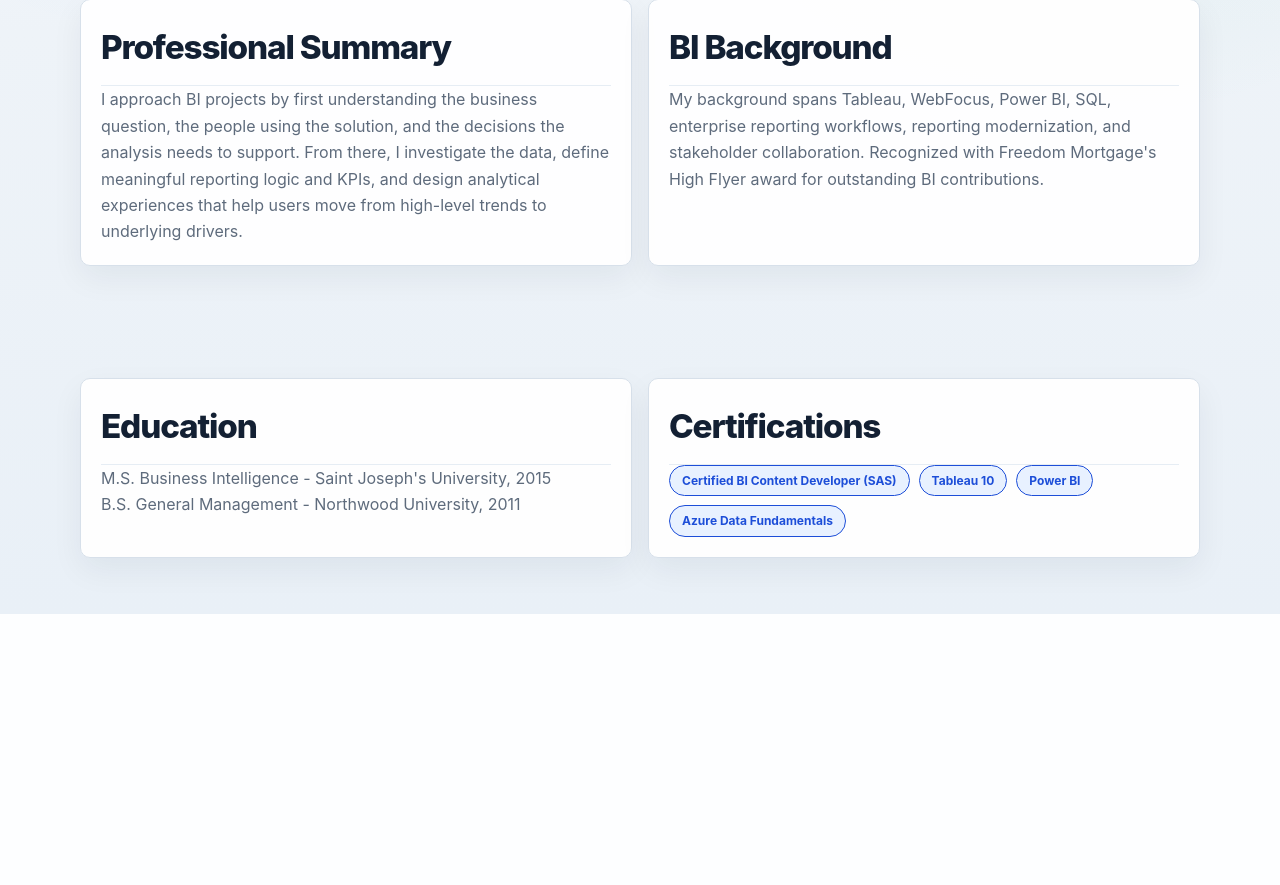
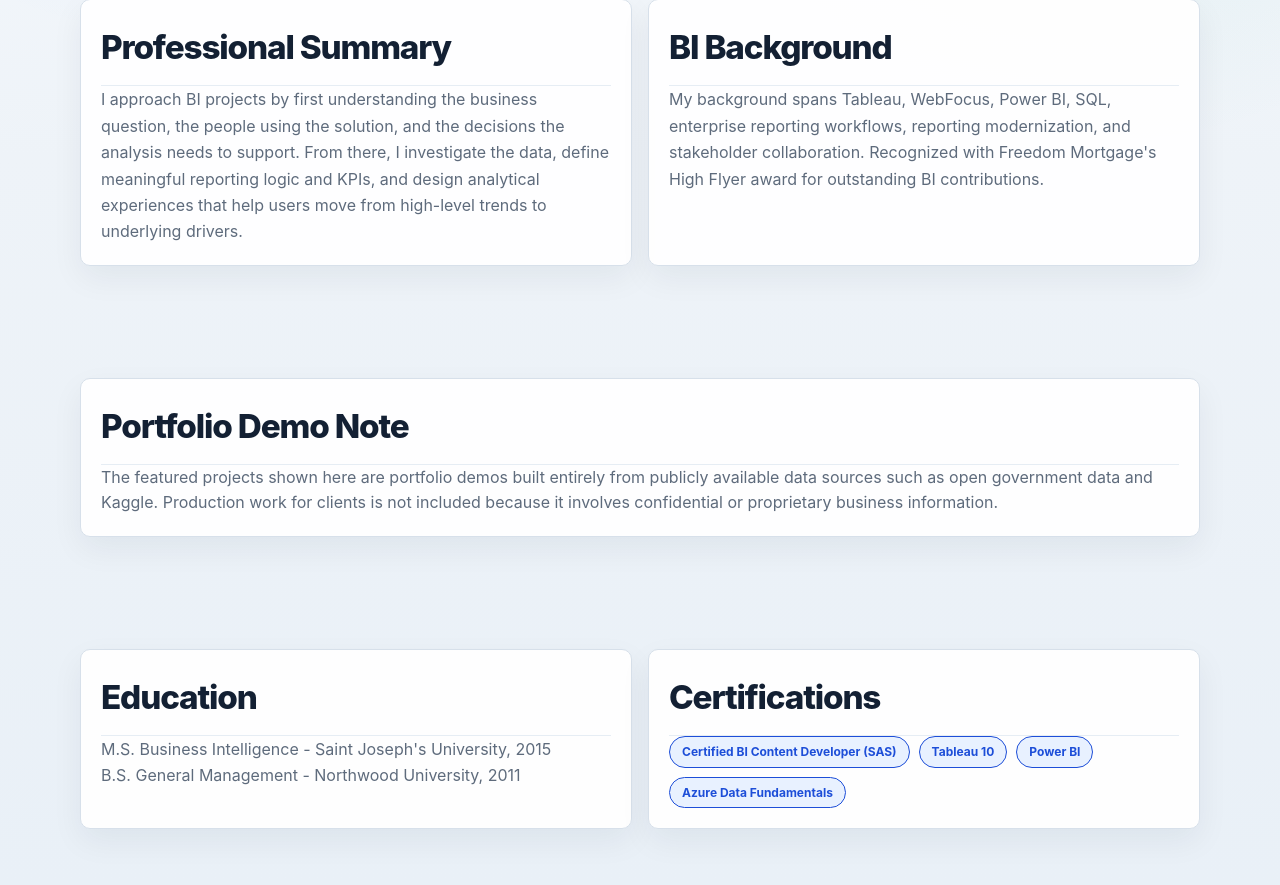
Before and after one commit to jay-powerbi/jiayi-portfolio, a Flask app: page /portfolio/about in a window 1280 px wide. Shown: the part 465-1350 px from the top of the page. Before the commit the page ends 1079 px from the top, so only its background shows below. Run offline with Flask 3, Linux system fonts and the light colour scheme; data that the repository does not hold is empty.

Commit message:
Add portfolio demo note explaining public data sources.
Clarify that featured projects use publicly available data and that client work is omitted due to confidentiality.

Co-authored-by: Cursor <cursoragent@cursor.com>

```diff
--- a/app.py
+++ b/app.py
@@ -74,6 +74,7 @@ from user_prefs import (
 from portfolio_data import (
     PORTFOLIO_EXPERIENCE,
     PORTFOLIO_LINKS,
+    PORTFOLIO_PROJECTS_NOTE,
     PORTFOLIO_PROJECT_MAP,
     PORTFOLIO_PROJECTS,
     ordered_portfolio_projects,
@@ -123,6 +124,7 @@ def inject_user_prefs():
         "filter_retailers": get_filter_retailers(),
         "portfolio_ga4_id": os.environ.get("GA4_MEASUREMENT_ID", "").strip(),
         "portfolio_links": PORTFOLIO_LINKS,
+        "portfolio_projects_note": PORTFOLIO_PROJECTS_NOTE,
         "portfolio_site_url": PORTFOLIO_SITE_URL,
     }
 
--- a/portfolio_data.py
+++ b/portfolio_data.py
@@ -4,6 +4,11 @@ PORTFOLIO_LINKS = {
     "email": "jiayishi2@gmail.com",
 }
 
+PORTFOLIO_PROJECTS_NOTE = (
+    "The featured projects shown here are portfolio demos built entirely from publicly available data "
+    "sources such as open government data and Kaggle. Production work for clients is not included "
+    "because it involves confidential or proprietary business information."
+)
 
 PORTFOLIO_EXPERIENCE = [
     {
--- a/static/css/portfolio.css
+++ b/static/css/portfolio.css
@@ -1085,6 +1085,24 @@ a.pf-badge-consulting:hover {
     color: var(--pf-muted);
 }
 
+.pf-project-note {
+    margin-top: 14px;
+    max-width: 720px;
+    padding: 12px 14px;
+    border-left: 3px solid rgba(88, 166, 255, 0.55);
+    border-radius: 0 10px 10px 0;
+    background: rgba(88, 166, 255, 0.06);
+    color: var(--pf-muted);
+    font-size: 0.92rem;
+    line-height: 1.55;
+}
+
+.pf-project-note-panel p {
+    margin: 0;
+    color: var(--pf-muted);
+    line-height: 1.6;
+}
+
 .pf-chip-row {
     display: flex;
     flex-wrap: wrap;
--- a/templates/portfolio.html
+++ b/templates/portfolio.html
@@ -199,6 +199,7 @@
                     <div>
                         <h2>Featured Projects</h2>
                         <p>Each project starts with a business problem, then moves to the analytical solution that supports clearer decisions.</p>
+                        <p class="pf-project-note">{{ portfolio_projects_note }}</p>
                     </div>
                 </div>
                 <div class="pf-project-grid">
--- a/templates/portfolio_about.html
+++ b/templates/portfolio_about.html
@@ -46,6 +46,15 @@
         </section>
 
         <section class="pf-section">
+            <div class="pf-container">
+                <article class="pf-panel pf-project-note-panel">
+                    <h2 class="pf-case-label">Portfolio Demo Note</h2>
+                    <p>{{ portfolio_projects_note }}</p>
+                </article>
+            </div>
+        </section>
+
+        <section class="pf-section">
             <div class="pf-container pf-two-col">
                 <article class="pf-panel">
                     <h2 class="pf-case-label">Education</h2>
```
